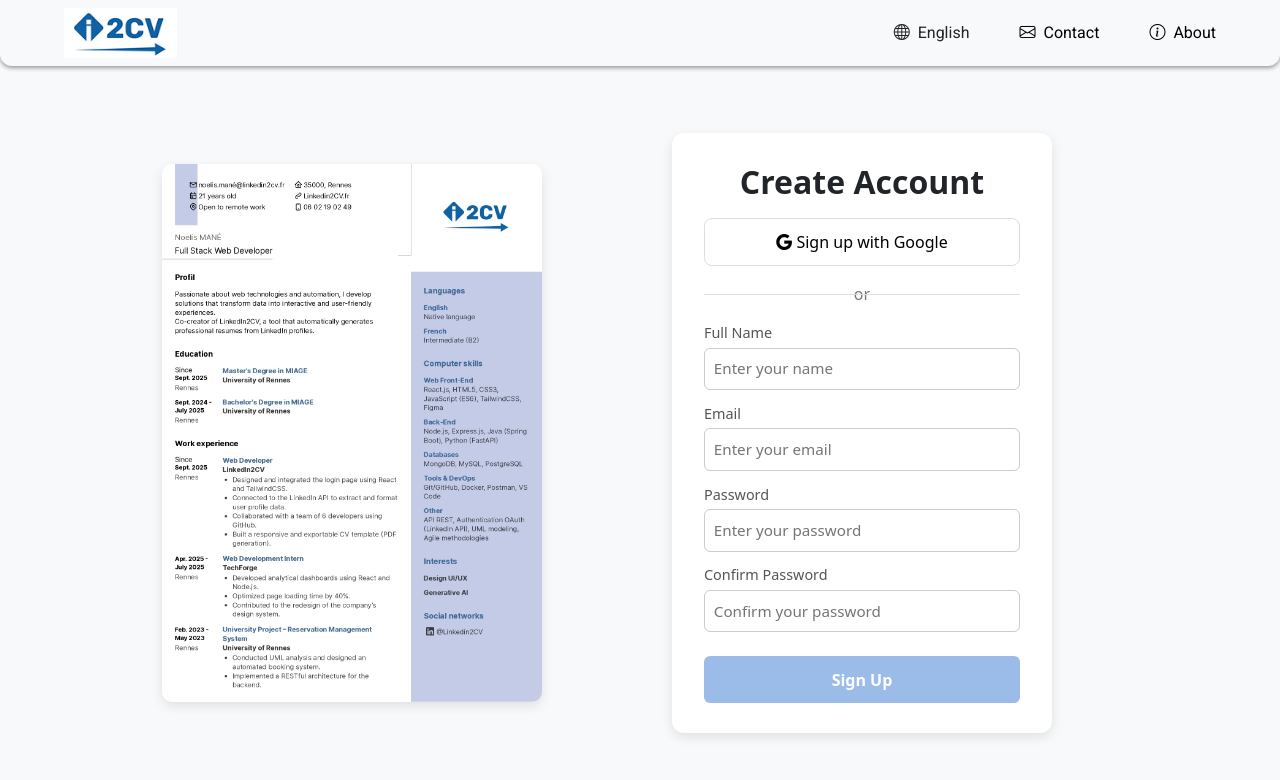
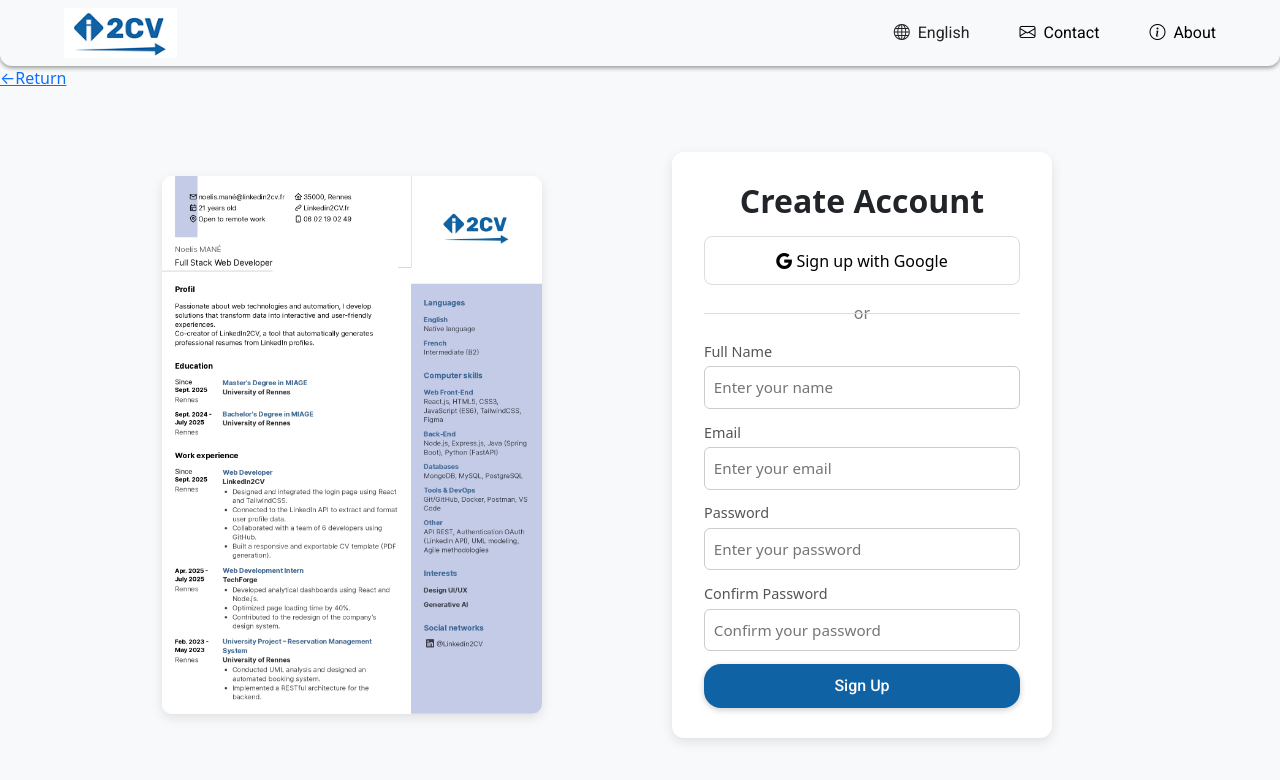
Before and after one commit to Projet-PDL/Frontend, a Vue app: page /register in a window 1280 px wide. Shown: the top 780 px of the page. Built offline with nearby package versions, Linux system fonts and the light colour scheme; the HTML template or start-up script is replaced by a standard one.

Commit message:
modification

```diff
--- a/src/assets/main.css
+++ b/src/assets/main.css
@@ -26,6 +26,7 @@ body {
   display: inline-block;
   transition: background-color 0.3s ease, transform 0.3s ease;
   box-shadow: 0 2px 6px rgba(0, 0, 0, 0.2);
+
 }
 
 .btn-principale:hover {
--- a/src/views/Login.vue
+++ b/src/views/Login.vue
@@ -7,6 +7,7 @@ import Footer from '../components/Footer.vue'
   <div class="login-page">
     <!-- Navbar -->
     <NavbarLogin />
+    <a href="/" class="back-link"> ←Return </a>
 
     <!-- Section principale -->
     <section class="login-section container">
@@ -50,7 +51,7 @@ import Footer from '../components/Footer.vue'
               >
             </div>
 
-            <button type="submit" class="btn btn-primary w-100 mt-3">
+            <button type="submit" class="btn-principale w-100 mt-3">
               Sign in
             </button>
 
@@ -164,6 +165,10 @@ label {
   gap: 0.5rem;
 }
 
+.btn-principale {
+  cursor: pointer;
+}
+
 .separator {
   text-align: center;
   margin: 1rem 0;
--- a/src/views/Register.vue
+++ b/src/views/Register.vue
@@ -67,7 +67,7 @@ const handleSignup = () => {
 <template>
   <div class="register-page">
     <NavbarLogin />
-
+       <a href="/" class="back-link">←Return</a>
     <div class="register-container">
 
       <!-- CV Preview -->
@@ -112,7 +112,7 @@ const handleSignup = () => {
     <small v-if="errors.confirmPassword" class="error">{{ errors.confirmPassword }}</small>
   </div>
 
-  <button class="signup-btn" :disabled="!isFormValid">Sign Up</button>
+  <button class="btn-principale" :disabled="!isFormValid">Sign Up</button>
 </form>
 
       </div>
@@ -242,15 +242,7 @@ const handleSignup = () => {
 }
 
 /* SIGN UP BUTTON */
-.signup-btn {
-  margin-top: .7rem;
-  width: 100%;
-  padding: .7rem;
-  background: #007bff;
-  color: white;
-  border: none;
-  font-weight: 600;
-  border-radius: 6px;
+.btn-principale {
   cursor: pointer;
 }
 
```
